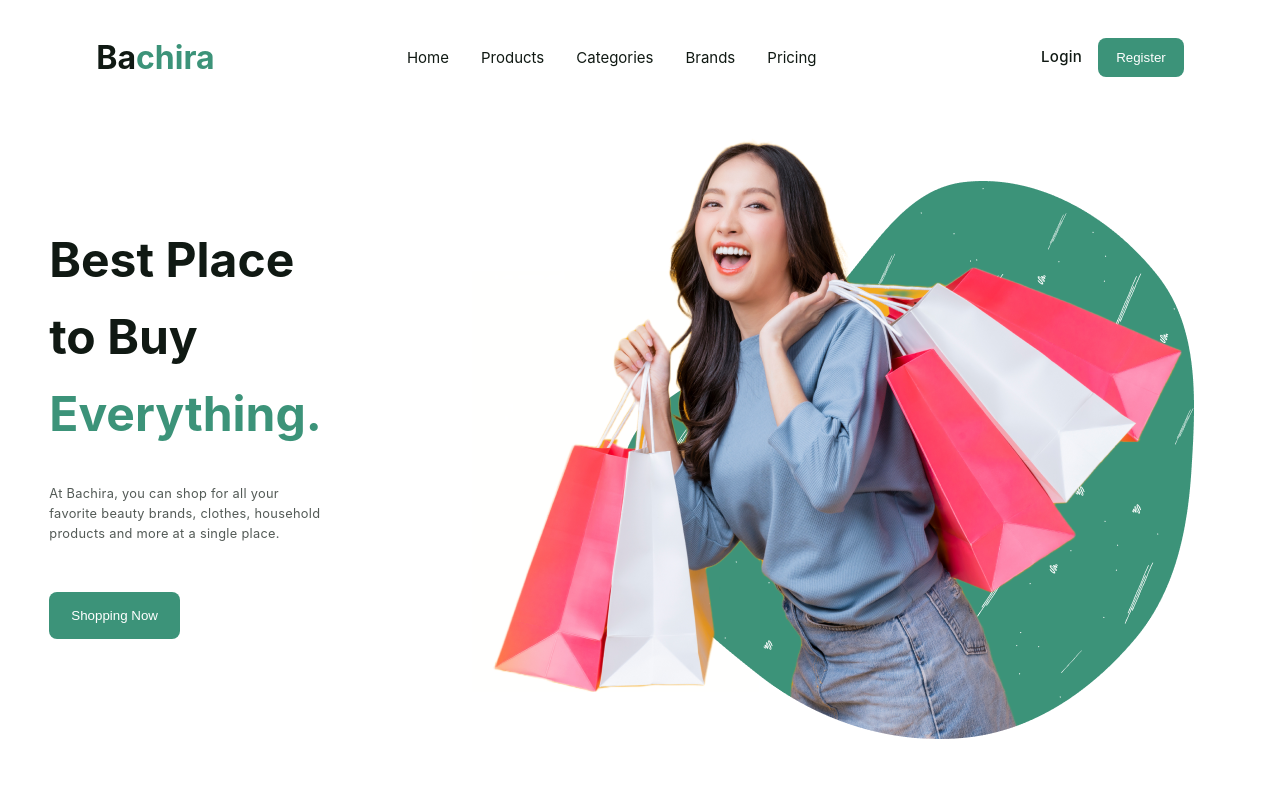
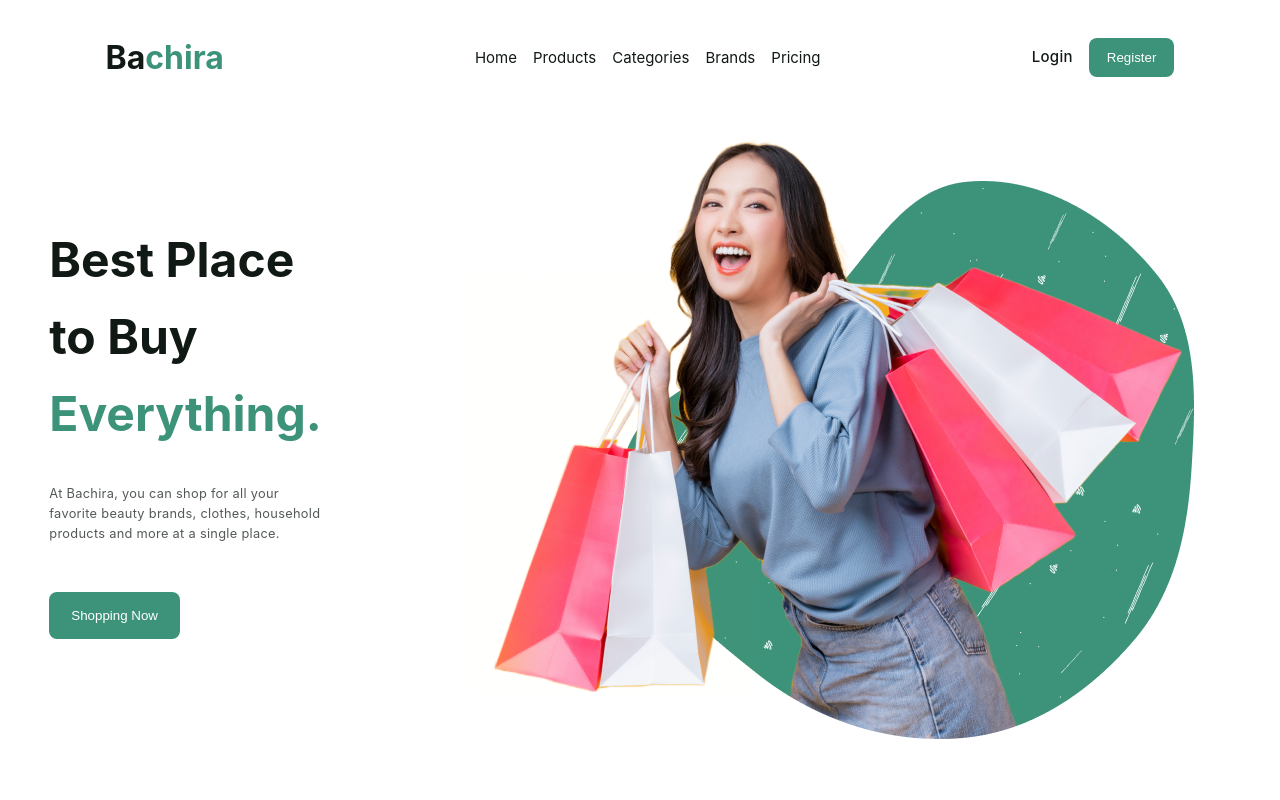
Before and after one commit to atoms-formazione/vue-ecommerce, a Vue app: page / in a window 1280 px wide. Shown: the top 800 px of the page. Built offline with nearby package versions, Linux system fonts and the light colour scheme; no server answers.

Commit message:
added navigation, navbar links updated, goodnight

```diff
--- a/src/App.vue
+++ b/src/App.vue
@@ -12,16 +12,16 @@ import WhyChoose from "./components/whyChooseUs/WhyChoose.vue";
 
 <template>
   <Navbar></Navbar>
-  <TheHero></TheHero>
+  <TheHero id="Home"></TheHero>
   <BrandSection></BrandSection>
 
 
-  <BrowseCategories></BrowseCategories>
+  <BrowseCategories id="Categories"></BrowseCategories>
 
   <WhyChoose></WhyChoose>
 
   <Suspense>
-    <ProductsGrid></ProductsGrid>
+    <ProductsGrid id="Products"></ProductsGrid>
   </Suspense>
 
   <Suspense>
--- a/src/components/navbar/Navbar.vue
+++ b/src/components/navbar/Navbar.vue
@@ -2,7 +2,7 @@
   <div>
     <nav class="navbar">
       <NavbarLogo first="Ba" second="chira"></NavbarLogo>
-      <NavbarLinks></NavbarLinks>
+      <NavbarLinks :links="['Home','Products','Categories','Brands','Pricing']"></NavbarLinks>
       <NavbarLogin></NavbarLogin>
     </nav>
   </div>
--- a/src/components/navbar/NavbarLinks.vue
+++ b/src/components/navbar/NavbarLinks.vue
@@ -1,21 +1,49 @@
 <template>
-  <div class="nav-links">
-    <a>Home</a>
+  <!-- <div class="nav-links"> -->
+    <ul class="nav-links">
+    <li v-for="link in links" :key="link">
+      <a :href="'#'+link">{{ link }}</a>
+    </li>
+  </ul>
+    <!-- <a>Home</a>
     <a>Products</a>
     <a>Categories</a>
     <a>Brands</a>
-    <a>Pricing</a>
-  </div>
+    <a>Pricing</a> -->
+  <!-- </div> -->
 </template>
 
-<script setup lang="ts"></script>
+<script setup lang="ts">
+type NavLInksProps = {
+  links: string[];
+};
+defineProps<NavLInksProps>();
+
+</script>
 
 <style scoped>
-.nav-links > a {
+/* .nav-links > a {
   margin-right: 2rem;
-}
-.nav-links > a:hover {
+}*/
+.nav-links a:hover {
   cursor: pointer;
   font-weight: 700;
 }
+
+.nav-links {
+  display: flex;
+  gap: 1rem;
+}
+
+.nav-links li {
+  /* font-weight: 700; */
+  list-style: none;
+}
+
+.nav-links li a {
+  text-decoration: none;
+  color: var(--black);
+}
+
+
 </style>
```
